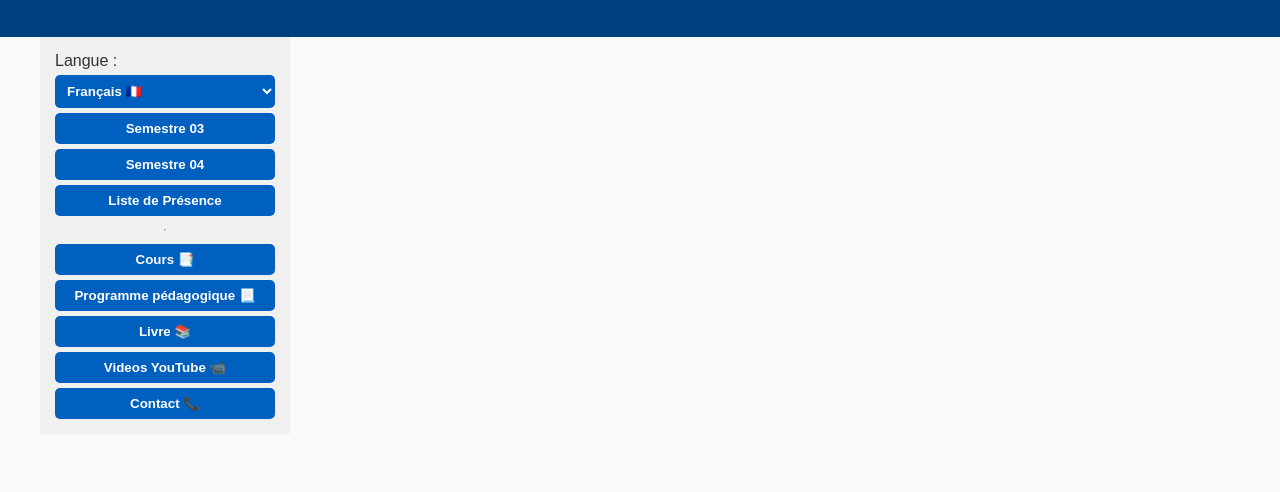
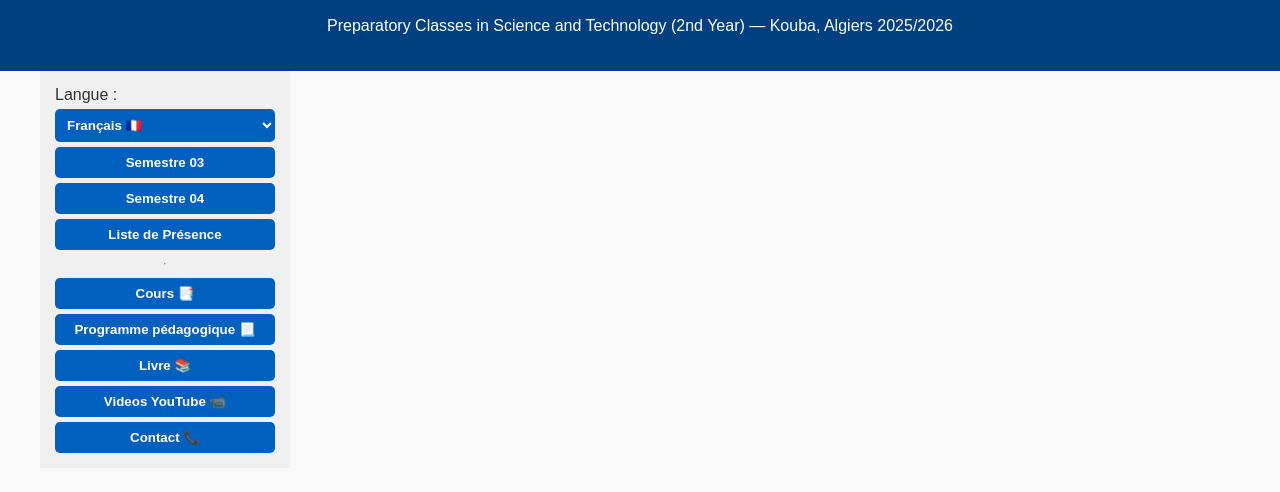
Before and after one commit to assas20/TD-M-canique--Rationnelle, a plain HTML site: page index.html in a window 1280 px wide. Shown: the part 242-734 px from the top of the page. Drawn offline with Linux system fonts and the light colour scheme.

Commit message:
modifier 21

```diff
--- a/index.html
+++ b/index.html
@@ -14,6 +14,7 @@
   <img src="images/enstp_logo.png" class="logo" alt="ENSTP Logo">
   <h1>ENSTP - National School of Built and Ground Works Engineering</h1>
   <h2>TD Mécanique Rationnelle</h2>
+  <p>Preparatory Classes in Science and Technology (2nd Year) — Kouba, Algiers 2025/2026</p>
 </header>
 <div class="container">
   <aside class="sidebar">
```
